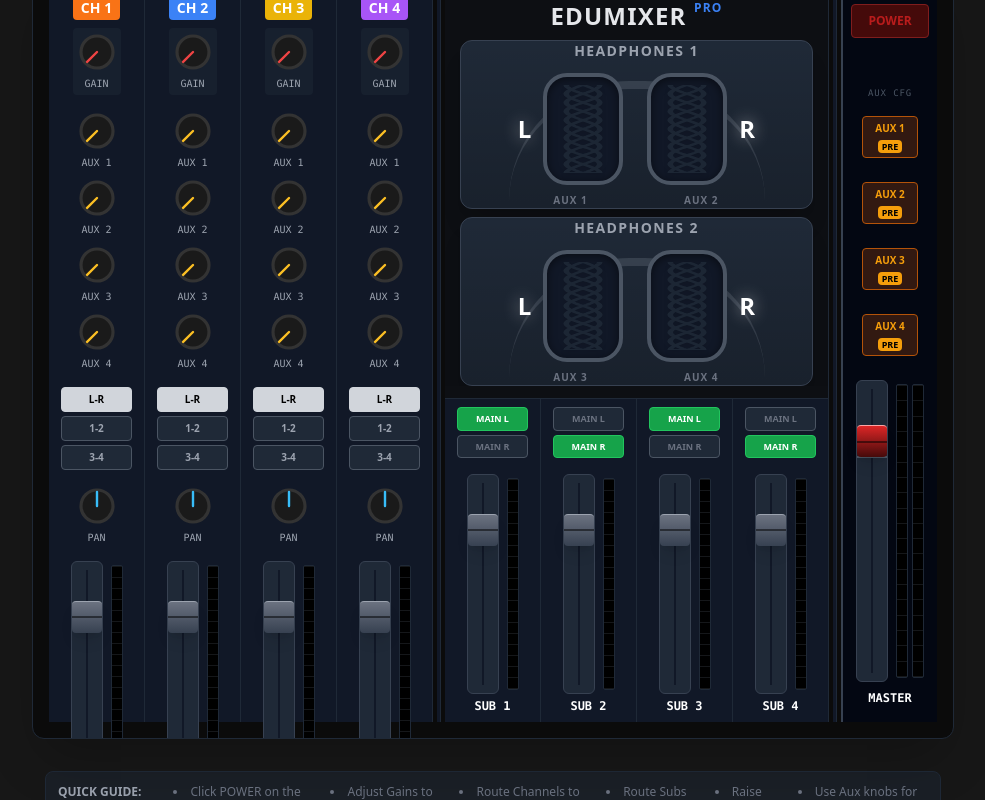
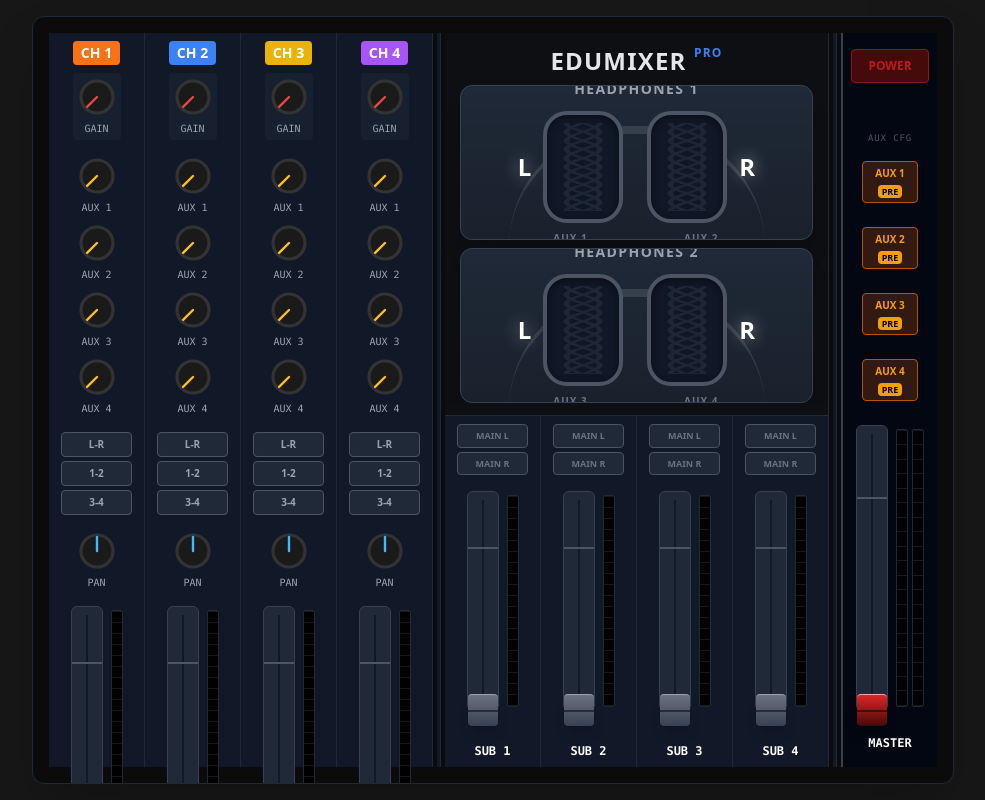
Before and after one commit to gbsmeyer-lab/EduMixer-Pro, a React (Vite) app: page / in a window 1280 px wide. Shown: the whole page, without its empty margins (147-1132 px from the left). Built offline with nearby package versions, Linux system fonts and the light colour scheme.

Commit message:
feat: Reset initial faders and routing
Sets initial fader positions to 0 (closed) and routing to off for all channels and subgroups. This ensures a clean slate on application load. Also adjusts vertical spacing in channel and subgroup strips for better visual appeal.

```diff
--- a/App.tsx
+++ b/App.tsx
@@ -117,20 +117,6 @@ const MixerInterface: React.FC<{
                 />
              </div>
         </div>
-
-        {/* Footer Instructions */}
-        <div className="mt-4 text-gray-500 text-xs max-w-4xl flex gap-8 bg-gray-800/50 p-3 rounded-lg border border-gray-800 shrink-0">
-            <div className="font-bold text-gray-400 whitespace-nowrap">QUICK GUIDE:</div>
-            <ul className="flex gap-6 list-disc list-inside">
-                <li>Click POWER on the Master strip</li>
-                <li>Adjust Gains to set levels</li>
-                <li>Route Channels to Subs/Main</li>
-                <li>Route Subs to Main</li>
-                <li>Raise Faders</li>
-                <li>Use Aux knobs for Headphones</li>
-            </ul>
-        </div>
-
       </div>
     </div>
   );
@@ -139,7 +125,7 @@ const MixerInterface: React.FC<{
 export default function App() {
   const [channels, setChannels] = useState<ChannelState[]>(INITIAL_CHANNELS);
   const [subgroups, setSubgroups] = useState<SubgroupState[]>(INITIAL_SUBGROUPS);
-  const [master, setMaster] = useState<MasterState>({ fader: 0.8 });
+  const [master, setMaster] = useState<MasterState>({ fader: 0 });
   // Default to Pre-Fader (true)
   const [auxPrePost, setAuxPrePost] = useState<boolean[]>([true, true, true, true]);
 
--- a/components/ChannelStrip.tsx
+++ b/components/ChannelStrip.tsx
@@ -1,3 +1,4 @@
+
 import React from 'react';
 import { ChannelState } from '../types';
 import { Knob } from './Knob';
@@ -83,8 +84,8 @@ export const ChannelStrip: React.FC<ChannelStripProps> = ({ channel, updateChann
         />
       </div>
 
-      {/* Fader Section */}
-      <div className="flex-1 flex justify-center w-full pb-2">
+      {/* Fader Section - Added items-end for bottom alignment */}
+      <div className="flex-1 flex items-end justify-center w-full pb-2">
         <Fader
           value={channel.fader}
           onChange={(val) => updateChannel(channel.id, { fader: val })}
@@ -94,7 +95,7 @@ export const ChannelStrip: React.FC<ChannelStripProps> = ({ channel, updateChann
         />
       </div>
 
-      <div className="text-xs text-white font-bold font-mono mt-1">CH {channel.id}</div>
+      <div className="text-xs text-white font-bold font-mono mt-6">CH {channel.id}</div>
     </div>
   );
 };
--- a/components/MasterStrip.tsx
+++ b/components/MasterStrip.tsx
@@ -67,7 +67,7 @@ export const MasterStrip: React.FC<MasterStripProps> = ({
       </div>
 
       {/* Fader Section - Uses absolute positioning to guarantee height filling */}
-      <div className="flex-1 w-full relative min-h-[200px] mb-2">
+      <div className="flex-1 w-full relative min-h-[200px] mb-6">
         <div className="absolute inset-0 flex justify-center">
              <Fader
                 value={master.fader}
--- a/components/SubgroupStrip.tsx
+++ b/components/SubgroupStrip.tsx
@@ -1,3 +1,4 @@
+
 import React from 'react';
 import { SubgroupState } from '../types';
 import { Fader } from './Fader';
@@ -44,7 +45,7 @@ export const SubgroupStrip: React.FC<SubgroupStripProps> = ({ group, updateGroup
       </div>
 
       {/* Fader */}
-      <div className="h-[220px] flex justify-center w-full pb-2">
+      <div className="flex justify-center w-full pb-2">
         <Fader
           value={group.fader}
           onChange={(val) => updateGroup(group.id, { fader: val })}
@@ -54,7 +55,7 @@ export const SubgroupStrip: React.FC<SubgroupStripProps> = ({ group, updateGroup
         />
       </div>
 
-       <div className="text-xs text-white font-bold font-mono mt-1">SUB {group.id}</div>
+       <div className="text-xs text-white font-bold font-mono mt-6">SUB {group.id}</div>
     </div>
   );
 };
--- a/constants.ts
+++ b/constants.ts
@@ -16,8 +16,8 @@ export const INITIAL_CHANNELS: ChannelState[] = [
     gain: 0,
     aux: [0, 0, 0, 0],
     pan: 0,
-    fader: 0.75, // Unity approx
-    routing: { main: true, sub12: false, sub34: false },
+    fader: 0, // Closed
+    routing: { main: false, sub12: false, sub34: false },
     inputLevel: 1.0, // Constant signal presence
   },
   {
@@ -27,8 +27,8 @@ export const INITIAL_CHANNELS: ChannelState[] = [
     gain: 0,
     aux: [0, 0, 0, 0],
     pan: 0,
-    fader: 0.75,
-    routing: { main: true, sub12: false, sub34: false },
+    fader: 0, // Closed
+    routing: { main: false, sub12: false, sub34: false },
     inputLevel: 1.0,
   },
   {
@@ -38,8 +38,8 @@ export const INITIAL_CHANNELS: ChannelState[] = [
     gain: 0,
     aux: [0, 0, 0, 0],
     pan: 0,
-    fader: 0.75,
-    routing: { main: true, sub12: false, sub34: false },
+    fader: 0, // Closed
+    routing: { main: false, sub12: false, sub34: false },
     inputLevel: 1.0,
   },
   {
@@ -49,17 +49,17 @@ export const INITIAL_CHANNELS: ChannelState[] = [
     gain: 0,
     aux: [0, 0, 0, 0],
     pan: 0,
-    fader: 0.75,
-    routing: { main: true, sub12: false, sub34: false },
+    fader: 0, // Closed
+    routing: { main: false, sub12: false, sub34: false },
     inputLevel: 1.0,
   },
 ];
 
 export const INITIAL_SUBGROUPS: SubgroupState[] = [
-  { id: 1, name: 'SUB 1', fader: 0.75, routing: { mainL: true, mainR: false } },
-  { id: 2, name: 'SUB 2', fader: 0.75, routing: { mainL: false, mainR: true } },
-  { id: 3, name: 'SUB 3', fader: 0.75, routing: { mainL: true, mainR: false } },
-  { id: 4, name: 'SUB 4', fader: 0.75, routing: { mainL: false, mainR: true } },
+  { id: 1, name: 'SUB 1', fader: 0, routing: { mainL: false, mainR: false } },
+  { id: 2, name: 'SUB 2', fader: 0, routing: { mainL: false, mainR: false } },
+  { id: 3, name: 'SUB 3', fader: 0, routing: { mainL: false, mainR: false } },
+  { id: 4, name: 'SUB 4', fader: 0, routing: { mainL: false, mainR: false } },
 ];
 
 // Logic mapping for HP routing
```
